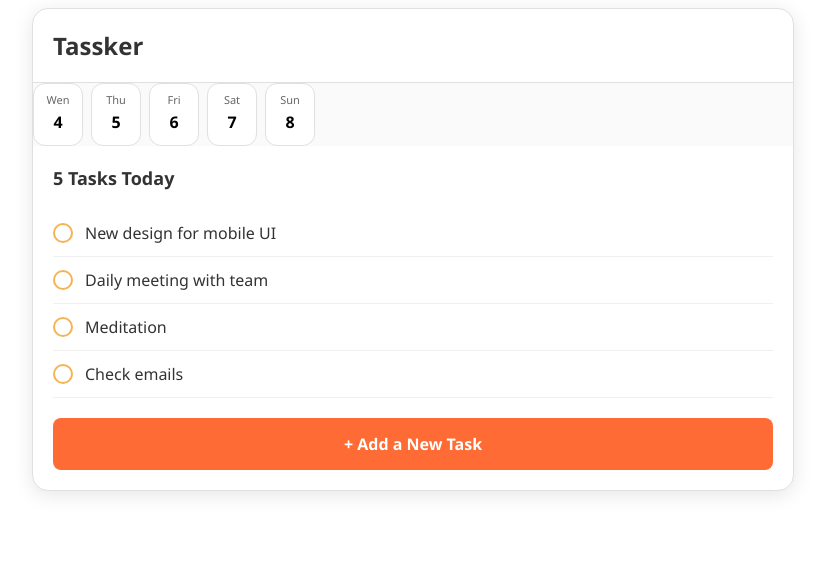
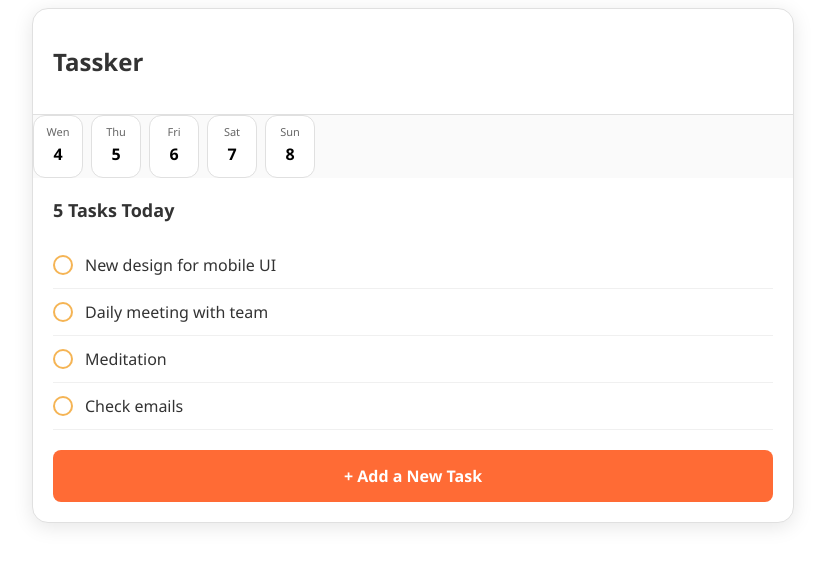
Before and after one commit to matveenya/innowise-lab_clever-todo-list, a Vue app: page / in a window 1280 px wide. Shown: the top 566 px of the page, without its empty margins (227-1052 px from the left). Built offline with nearby package versions, Linux system fonts and the light colour scheme.

Commit message:
Adding a Header Component and modifeid App Component

```diff
--- a/src/App.vue
+++ b/src/App.vue
@@ -1,8 +1,6 @@
 <template>
     <main class="app-container">
-        <header class="header">
-            <h1 class="header__title title">Tassker</h1>
-        </header>
+        <Header />
 
         <section class="calendar">
             <ul class="calendar__list list">
@@ -60,6 +58,9 @@
     </main>
 </template>
 <script setup>
+import Header from './components/Header.vue';
+
+
 
 </script>
 <style scoped lang="scss">
@@ -81,18 +82,6 @@
     background-color: #fff;
     border-radius: 16px;
     box-shadow: 0 4px 20px rgba(0, 0, 0, 0.1);
-
-    .header{
-        padding: 20px;
-        border-bottom: 1px solid #e0e0e0;
-
-        &__title{
-            font-size: 24px;
-            font-weight: 700;
-            color: #333;
-            text-align: left;
-        }
-    }
 
     .calendar{
         background-color: #fafafa;
--- /dev/null
+++ b/src/components/Header.vue
@@ -0,0 +1,20 @@
+<template>
+    <header class="header">
+        <h1 class="header__title title">Tassker</h1>
+    </header>
+</template>
+<script setup>
+</script>
+<style scoped lang="scss">
+.header{
+    padding: 20px;
+    border-bottom: 1px solid #e0e0e0;
+
+    &__title{
+        font-size: 24px;
+        font-weight: 700;
+        color: #333;
+        text-align: left;
+    }
+}
+</style>
```
